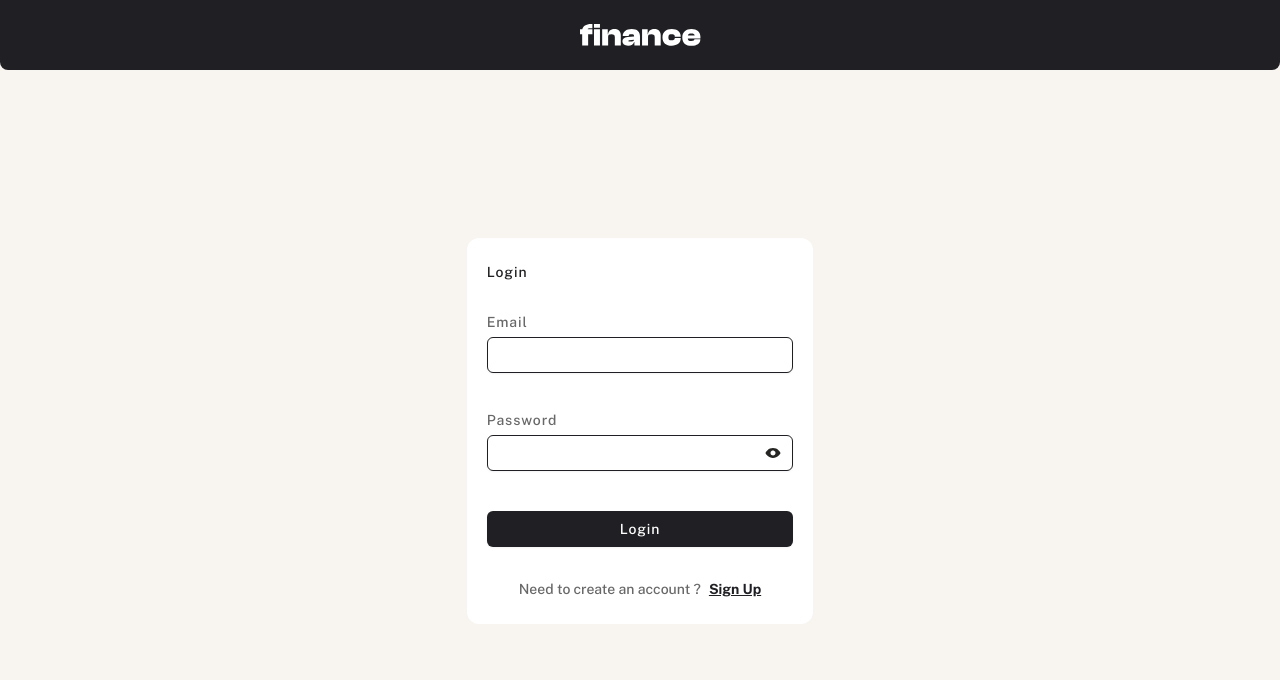
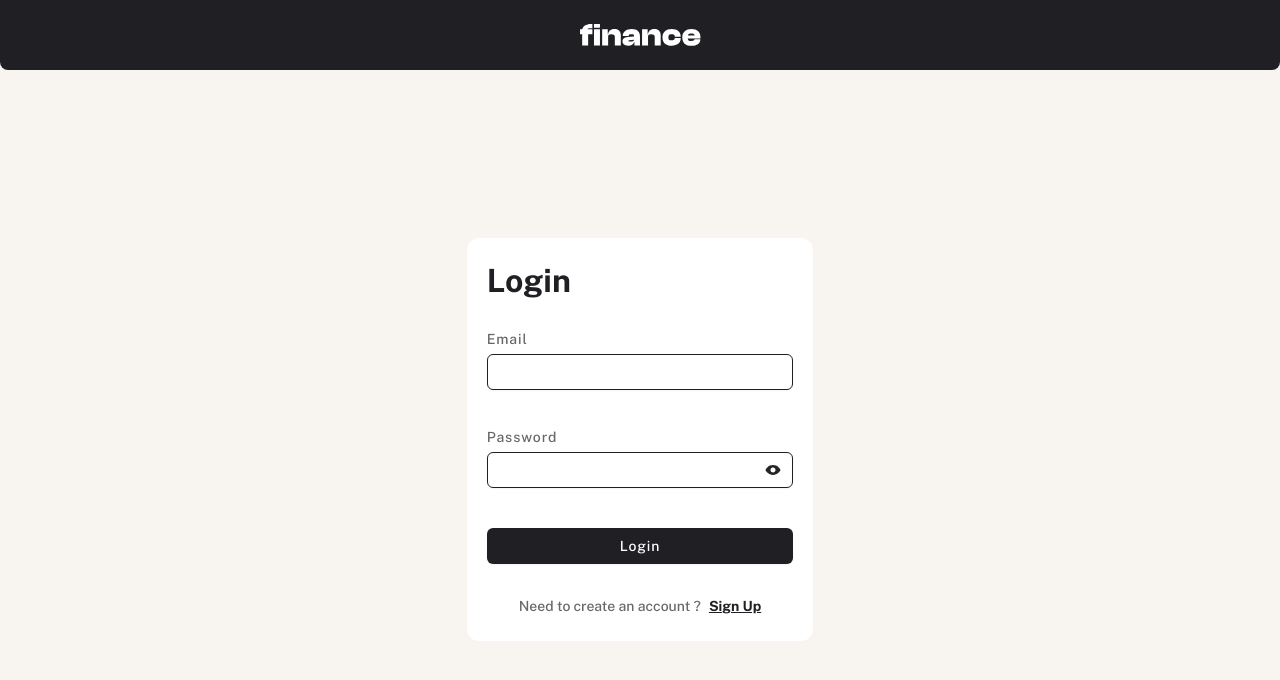
Before and after one commit to thibault-deverge/finance_app, a Next.js app: page /login in a window 1280 px wide. Shown: the top 680 px of the page. Built offline with nearby package versions, Linux system fonts and the light colour scheme.

Commit message:
update design system

```diff
--- a/components/Login.tsx
+++ b/components/Login.tsx
@@ -73,7 +73,7 @@ export function LoginForm() {
 function Login() {
   return (
     <div className="my-6 mx-5">
-      <h1 className="text-preset1 mb-8">Login</h1>
+      <h1 className="text-preset-1 mb-8">Login</h1>
       <LoginForm />
       <footer className="flex  justify-between gap-2 mx-8">
         <p className="text-preset-4 text-grey-500">Need to create an account ?</p>
```
